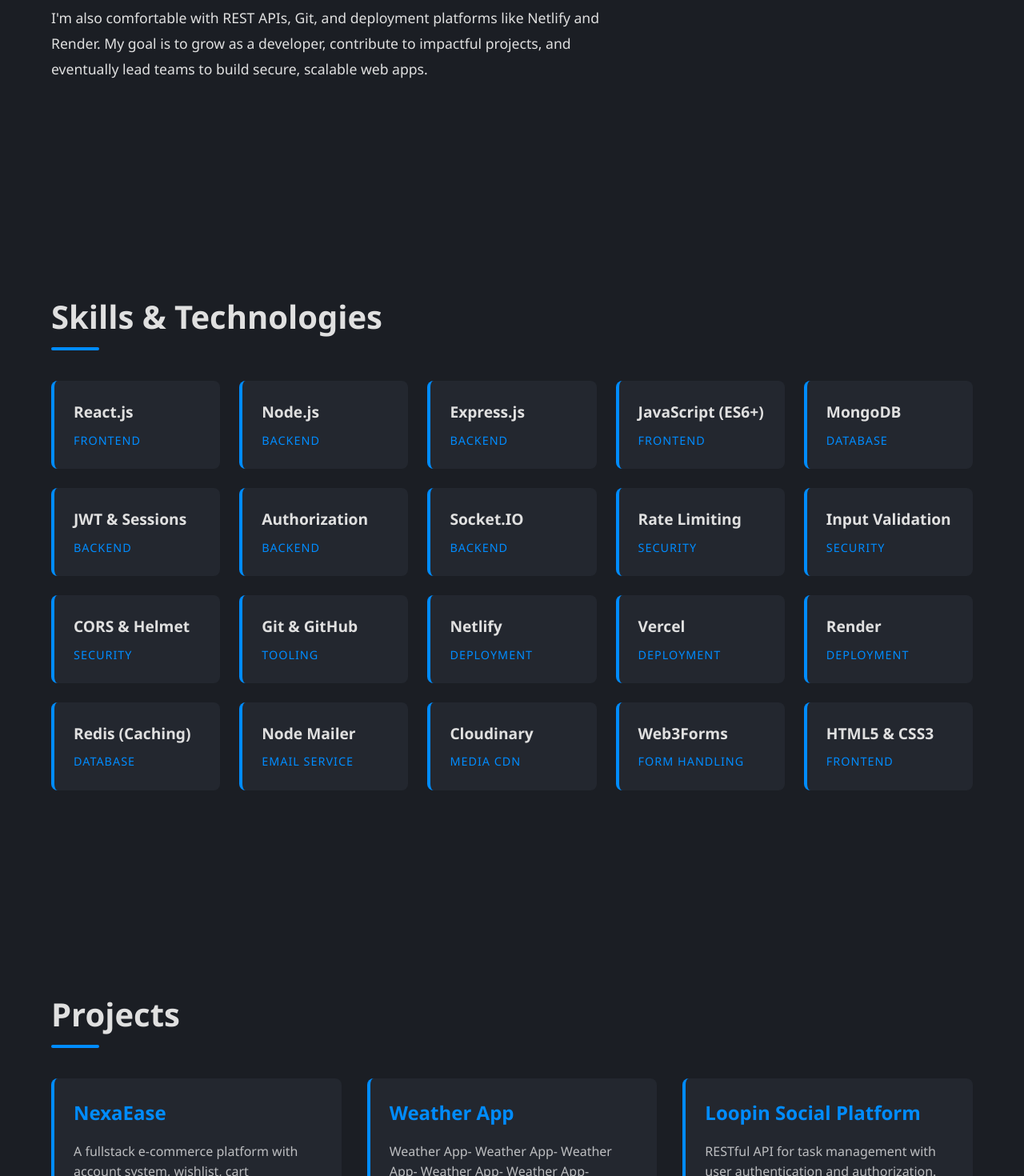
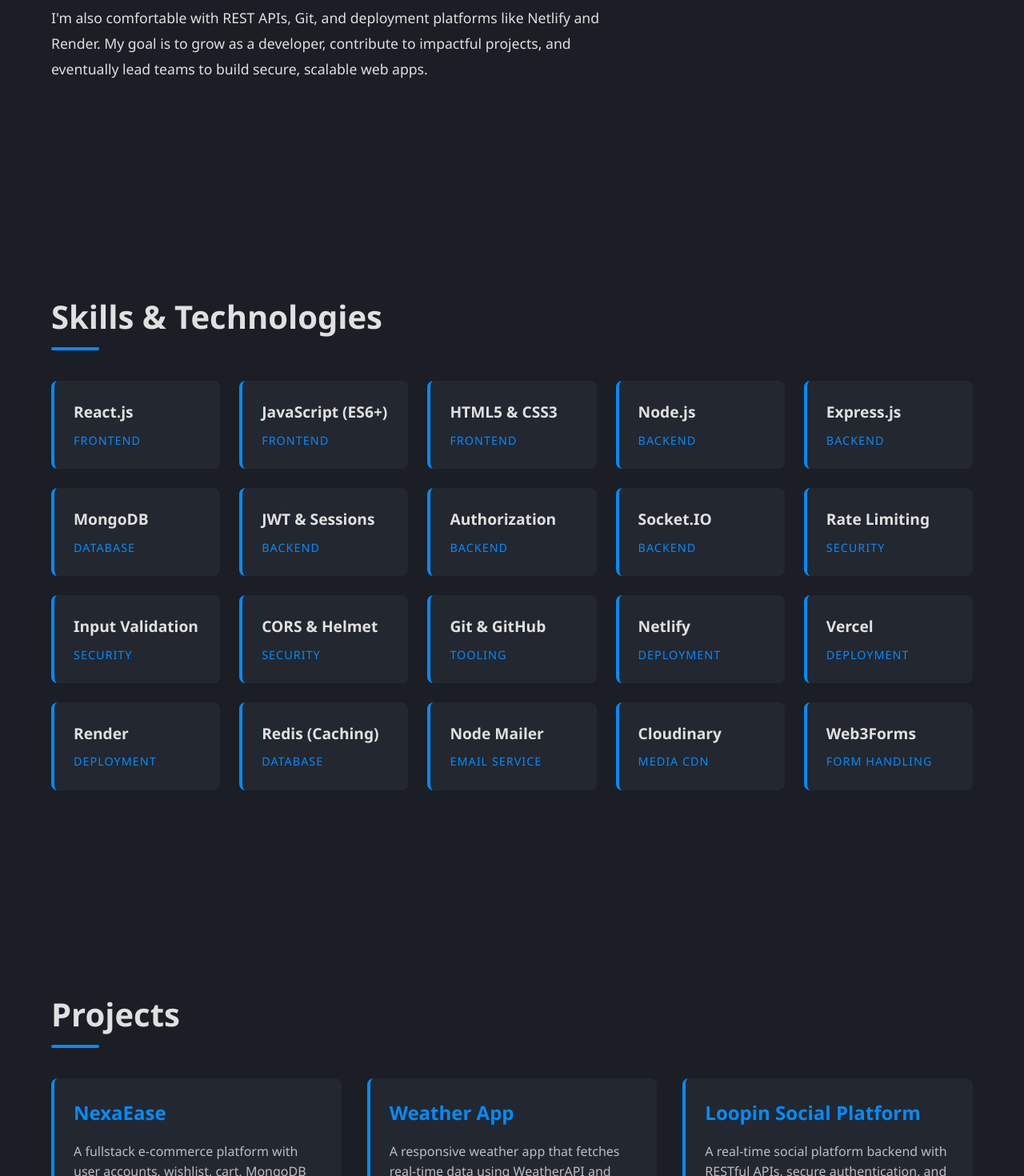
Before and after one commit to sohaibalidev/portfolio, a React (Create React App) app: page / in a window 1280 px wide. Shown: the part 1330-2800 px from the top of the page at 80% size. Built offline with nearby package versions, Linux system fonts and the light colour scheme; a web font is replaced by a local one.

Commit message:
Updated portfolio content

```diff
--- a/package.json
+++ b/package.json
@@ -7,6 +7,7 @@
     "@testing-library/jest-dom": "^6.6.3",
     "@testing-library/react": "^16.3.0",
     "@testing-library/user-event": "^13.5.0",
+    "aos": "^2.3.4",
     "react": "^19.1.0",
     "react-dom": "^19.1.0",
     "react-scripts": "5.0.1",
--- a/src/App.js
+++ b/src/App.js
@@ -1,4 +1,7 @@
-import React, { useState } from 'react';
+import React, { useState, useEffect } from 'react';
+import AOS from 'aos';
+import 'aos/dist/aos.css'; // import AOS styles
+
 import Header from './components/Header/Header.js';
 import Hero from './components/Hero/Hero.js';
 import About from './components/About/About.js';
@@ -6,21 +9,42 @@
 import Projects from './components/Projects/Projects.js';
 import Contact from './components/Contact/Contact.js';
 import Footer from './components/Footer/Footer.js';
-import { skills, projects, ContactObj } from './staticData.js'
+import { skills, projects, ContactObj } from './staticData.js';
 import './App.css';
 
 function App() {
   const [activeSection, setActiveSection] = useState('home');
 
+  useEffect(() => {
+    AOS.init({
+      duration: 1000,
+      once: true,
+    });
+  }, []);
+
   return (
     <div className="portfolio-app">
       <Header activeSection={activeSection} setActiveSection={setActiveSection} />
       <main>
-        <Hero id="home" setActiveSection={setActiveSection} resumeFileName={ContactObj.resume} />
-        <About id="about" setActiveSection={setActiveSection} github={ContactObj.github} />
-        <Skills id="skills" setActiveSection={setActiveSection} skills={skills} />
-        <Projects id="projects" setActiveSection={setActiveSection} projects={projects} />
-        <Contact id="contact" setActiveSection={setActiveSection} Contact={ContactObj} />
+        <div id="home" data-aos="fade-in">
+          <Hero setActiveSection={setActiveSection} resumeFileName={ContactObj.resume} />
+        </div>
+
+        <div id="about" data-aos="fade-up">
+          <About setActiveSection={setActiveSection} github={ContactObj.github} />
+        </div>
+
+        <div id="skills" data-aos="fade-up">
+          <Skills setActiveSection={setActiveSection} skills={skills} />
+        </div>
+
+        <div id="projects" data-aos="fade-up">
+          <Projects setActiveSection={setActiveSection} projects={projects} />
+        </div>
+
+        <div id="contact" data-aos="fade-up">
+          <Contact setActiveSection={setActiveSection} Contact={ContactObj} />
+        </div>
       </main>
       <Footer setActiveSection={setActiveSection} />
     </div>
--- a/src/staticData.js
+++ b/src/staticData.js
@@ -1,9 +1,10 @@
 const skills = [
     // Core Fullstack Skills (Top Priority)
     { name: 'React.js', category: 'Frontend' },
+    { name: 'JavaScript (ES6+)', category: 'Frontend' },
+    { name: 'HTML5 & CSS3', category: 'Frontend' },
     { name: 'Node.js', category: 'Backend' },
     { name: 'Express.js', category: 'Backend' },
-    { name: 'JavaScript (ES6+)', category: 'Frontend' },
     { name: 'MongoDB', category: 'Database' },
     { name: 'JWT & Sessions', category: 'Backend' },
     { name: 'Authorization', category: 'Backend' },
@@ -24,31 +25,28 @@
     { name: 'Redis (Caching)', category: 'Database' },
     { name: 'Node Mailer', category: 'Email Service' },
     { name: 'Cloudinary', category: 'Media CDN' },
-    { name: 'Web3Forms', category: 'Form Handling' },
-
-    // Fundamentals
-    { name: 'HTML5 & CSS3', category: 'Frontend' }
+    { name: 'Web3Forms', category: 'Form Handling' }
 ];
 
 const projects = [
     {
         title: 'NexaEase',
-        description: 'A fullstack e-commerce platform with account system, wishlist, cart functionality, MongoDB, Express.js, and email notifications.',
-        technologies: ['Express', 'MongoDB', 'Nodemailer ', 'Cloudinary'],
+        description: 'A fullstack e-commerce platform with user accounts, wishlist, cart, MongoDB backend, Cloudinary image storage, and email notifications.',
+        technologies: ['Express', 'MongoDB', 'Nodemailer', 'Cloudinary'],
         githubLink: 'https://github.com/muhammadsohaibali/nexaease',
         demoLink: 'https://nexaease.netlify.app/'
     },
     {
         title: 'Weather App',
-        description: 'Weather App- Weather App- Weather App- Weather App- Weather App- Weather App- Weather App',
-        technologies: ['Reactjs', 'WeatherAPI', 'Geonames', 'JavaScript'],
+        description: 'A responsive weather app that fetches real-time data using WeatherAPI and Geonames. Built with React and JavaScript.',
+        technologies: ['React.js', 'WeatherAPI', 'Geonames', 'JavaScript'],
         githubLink: 'https://github.com/muhammadsohaibali/Weather-App',
         demoLink: 'https://muhammadsohaibali.github.io/Weather-App/'
     },
     {
         title: 'Loopin Social Platform',
-        description: 'RESTful API for task management with user authentication and authorization.',
-        technologies: ['Express', 'MongoDB', 'NodeMailer', 'Socket.io', 'Bcrypt', 'Cloudinary'],
+        description: 'A real-time social platform backend with RESTful APIs, secure authentication, and image upload support.',
+        technologies: ['Express', 'MongoDB', 'NodeMailer', 'Socket.IO', 'Bcrypt', 'Cloudinary'],
         githubLink: 'https://github.com/muhammadsohaibali/Loopin',
         demoLink: 'https://loopin-social-platform.onrender.com/'
     }
@@ -59,6 +57,6 @@
     email: 'msohaibaliofficial@gmail.com',
     phone: '+923324819987',
     resume: 'Resume.pdf'
-}
+};
 
-module.exports = { skills, projects, ContactObj }
+module.exports = { skills, projects, ContactObj };
```
Also changed, not shown: 1 other file (tests, documents, lock files or other folders).
